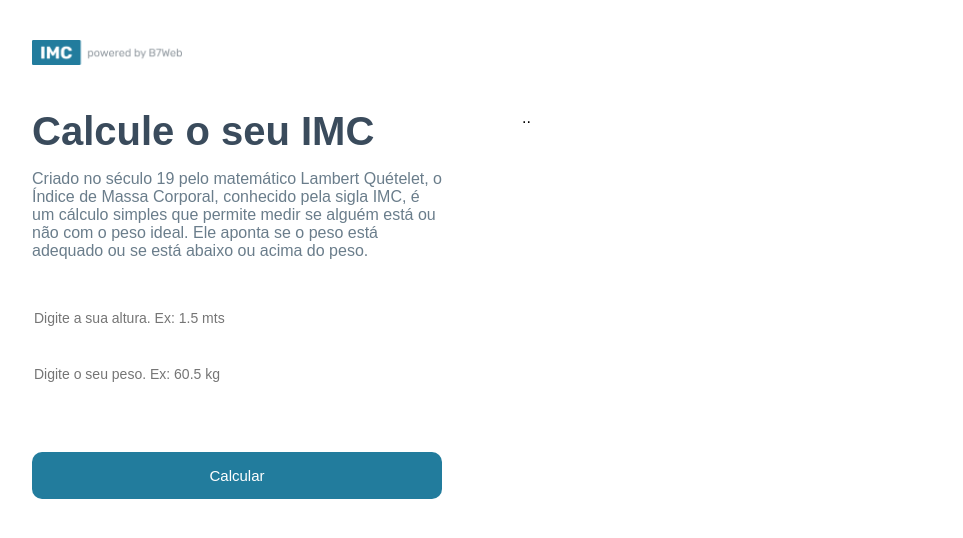
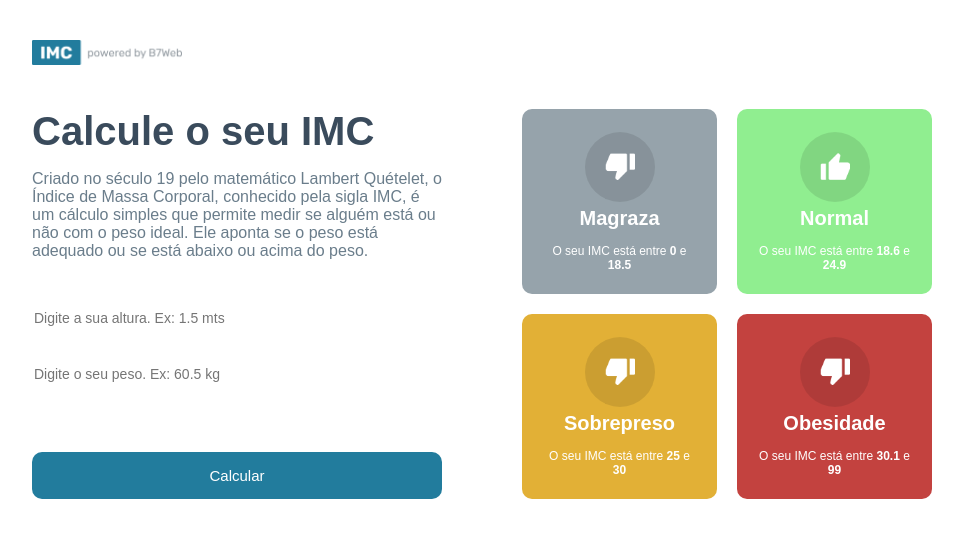
Before and after one commit to AnthonyWendy/imc-calculator, a React (Create React App) app: page / in a window 1280 px wide. Shown: the top 538 px of the page, without its empty margins (158-1121 px from the left). Built offline with nearby package versions, Linux system fonts and the light colour scheme.

Commit message:
Criação da grid no rightSide

```diff
--- a/src/App.module.css
+++ b/src/App.module.css
@@ -55,10 +55,6 @@
     transition: all ease .3s;
 }
 
-hr {
-
-}
-
 .leftSide button:hover{
     opacity: .8;
 
@@ -67,4 +63,13 @@
 .rightSide {
     flex: 1;
     margin-left: 40px;
+    display: flex;
+
 }
+
+.container .rightSide .grid{
+    flex:1;
+    display: grid;
+    grid-template-columns: repeat(2, 1fr);
+    gap: 20px;
+}
--- a/src/App.tsx
+++ b/src/App.tsx
@@ -2,6 +2,7 @@
 import styles from './App.module.css';
 import poweredImage from './assets/powered.png';
 import { levels, calculateimc } from './helpers/imc';
+import { GridItem } from './components/GridItem';
 
 const App = () => {
 
@@ -50,7 +51,12 @@
 
         </div>
         <div className={styles.rightSide}>
-          ..
+        <div className={styles.grid}>
+            {levels.map((item, key) => (
+              <GridItem key={key}  item={item}/>
+            )
+            )}
+          </div>
         </div>
       </div>
 
--- /dev/null
+++ b/src/components/GridItem/GridItem.module.css
@@ -0,0 +1,32 @@
+.main {
+    flex: 1;
+    color: #fff;
+    border-radius: 10px;
+    display: flex;
+    justify-content: center;
+    align-items: center;
+    flex-direction: column;
+    padding: 20px;
+}
+
+.gradIcon {
+    width: 70px;
+    height: 70px;
+    border-radius: 50%;
+    background-color: rgba(0, 0, 0, .1);
+    display: flex;
+    justify-content: center;
+    align-items: center;
+}
+
+.gradTitle {
+    font-size: 20px;
+    font-weight: bold;
+    margin-top: 5px;
+}
+
+.gradInfo {
+    font-size: 12px;
+    margin-top: 14px;
+    text-align: center;
+}
--- /dev/null
+++ b/src/components/GridItem/GridItem.tsx
@@ -0,0 +1,24 @@
+import { level } from "../../helpers/imc";
+import styles from './GridItem.module.css';
+import upImage from '../../assets/up.png';
+import downImage from '../../assets/down.png';
+
+type Props = {
+    item: level
+}
+
+export const GridItem = ({ item}: Props) => {
+    return (
+        <div className={styles.main} style={{ backgroundColor: item.color }}>
+            <div className={styles.gradIcon}>
+                <img src={item.icon == 'up' ? upImage:downImage} alt="" width="30"/>
+            </div>
+            <div className={styles.gradTitle}>{item.title}</div>
+            <div className={styles.gradInfo}>
+                <>
+                    O seu IMC está entre <strong>{item.imc[0]}</strong> e <strong>{item.imc[1]}</strong>
+                </>
+            </div>
+        </div>
+    )
+}
--- /dev/null
+++ b/src/components/GridItem/index.tsx
@@ -0,0 +1 @@
+export * from './GridItem';
--- a/src/helpers/imc.ts
+++ b/src/helpers/imc.ts
@@ -8,7 +8,7 @@
 
 export const levels: level[] =[
     { title: 'Magraza', color: '#96A3AB', icon: 'down', imc: [0, 18.5] },
-    { title: 'Normal', color: '#0EAT69', icon: 'up', imc: [18.6, 24.9] },
+    { title: 'Normal', color: '#90EE90', icon: 'up', imc: [18.6, 24.9] },
     { title: 'Sobrepreso', color: '#E2B036', icon: 'down', imc: [25, 30] },
     { title: 'Obesidade', color: '#C3423F', icon: 'down', imc: [30.1, 99] },
 
```
